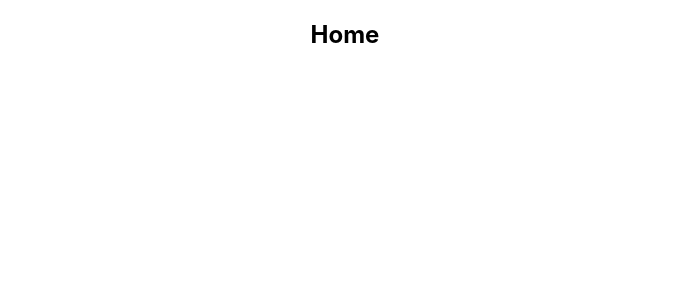
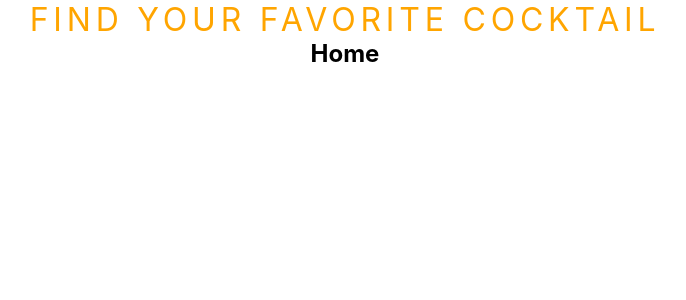
Before and after one commit to AvetBadalyan/Tales-of-Cocktails-Redux-Toolkit, a React (Create React App) app: page / in a window 1280 px wide. Shown: the top 300 px of the page, without its empty margins (295-981 px from the left). Built offline with nearby package versions, Linux system fonts and the light colour scheme.

Commit message:
feat: configure store with cocktail slice

```diff
--- a/src/App.js
+++ b/src/App.js
@@ -1,14 +1,16 @@
 import { Route, Routes } from "react-router-dom";
 import "./App.css";
+import Header from "./components/Header";
 import Home from "./pages/Home/Home";
 import SingleCocktail from "./pages/SingleCocktail/SingleCocktail";
 
 function App() {
   return (
     <div className="App">
+      <Header />
       <Routes>
         <Route path="/" element={<Home />} />
-        <Route path="/cocktail" element={<SingleCocktail />} />
+        <Route path="/cocktail/:id" element={<SingleCocktail />} />
       </Routes>
     </div>
   );
--- /dev/null
+++ b/src/components/Header.css
@@ -0,0 +1,9 @@
+.header-title {
+  font-size: 2rem;
+  text-transform: capitalize;
+  letter-spacing: 0.3rem;
+  text-align: center;
+  margin-bottom: 3.5rem;
+  margin-top: 1rem;
+  color:orange;
+}
--- a/src/components/Header.jsx
+++ b/src/components/Header.jsx
@@ -1,9 +1,14 @@
 import React from "react";
+import "./Header.css";
 
 export default function Header() {
   return (
     <div>
-      <h1>Header</h1>
+      <div className="navbar">
+        <div className="container-fluid">
+          <span className="header-title">FIND YOUR FAVORITE COCKTAIL</span>
+        </div>
+      </div>
     </div>
   );
 }
--- a/src/index.css
+++ b/src/index.css
@@ -1,13 +1,23 @@
+* {
+  margin: 0;
+  padding: 0;
+  box-sizing: border-box;
+}
+
+html {
+  scroll-behavior: smooth;
+}
+
 body {
   margin: 0;
-  font-family: -apple-system, BlinkMacSystemFont, 'Segoe UI', 'Roboto', 'Oxygen',
-    'Ubuntu', 'Cantarell', 'Fira Sans', 'Droid Sans', 'Helvetica Neue',
+  font-family: -apple-system, BlinkMacSystemFont, "Segoe UI", "Roboto", "Oxygen",
+    "Ubuntu", "Cantarell", "Fira Sans", "Droid Sans", "Helvetica Neue",
     sans-serif;
   -webkit-font-smoothing: antialiased;
   -moz-osx-font-smoothing: grayscale;
 }
 
 code {
-  font-family: source-code-pro, Menlo, Monaco, Consolas, 'Courier New',
+  font-family: source-code-pro, Menlo, Monaco, Consolas, "Courier New",
     monospace;
 }
--- a/src/index.js
+++ b/src/index.js
@@ -1,16 +1,20 @@
-import React from 'react';
-import ReactDOM from 'react-dom/client';
-import './index.css';
-import App from './App';
-import reportWebVitals from './reportWebVitals';
-import { BrowserRouter } from 'react-router-dom';
+import React from "react";
+import ReactDOM from "react-dom/client";
+import "./index.css";
+import App from "./App";
+import reportWebVitals from "./reportWebVitals";
+import { BrowserRouter } from "react-router-dom";
+import { Provider } from "react-redux";
+import store from "./redux/store";
 
-const root = ReactDOM.createRoot(document.getElementById('root'));
+const root = ReactDOM.createRoot(document.getElementById("root"));
 root.render(
   <React.StrictMode>
-    <BrowserRouter>
-      <App />
-    </BrowserRouter>
+    <Provider store={store}>
+      <BrowserRouter>
+        <App />
+      </BrowserRouter>
+    </Provider>
   </React.StrictMode>
 );
 
--- /dev/null
+++ b/src/redux/features/cocktailSlice.js
@@ -0,0 +1,35 @@
+import { createAsyncThunk, createSlice } from "@reduxjs/toolkit";
+
+const url = "https://www.thecocktaildb.com/api/json/v1/1/search.php?s=";
+
+export const fetchCocktails = createAsyncThunk(
+  "cocktails/fetchCocktails",
+  async () => {
+    return fetch(url).then((res) => res.json());
+  }
+);
+
+const cocktailSlice = createSlice({
+  name: "cocktails",
+  initialState: {
+    cocktails: [],
+    cocktail: [],
+    loading: false,
+    error: null,
+  },
+  extraReducers: {
+    [fetchCocktails.pending]: (state, action) => {
+      state.loading = true;
+    },
+    [fetchCocktails.fulfilled]: (state, action) => {
+      state.loading = false;
+      state.cocktails = action.payload.drinks;
+    },
+    [fetchCocktails.rejected]: (state, action) => {
+      state.loading = false;
+      state.error = action.payload;
+    },
+  },
+});
+
+export default cocktailSlice.reducer;
--- /dev/null
+++ b/src/redux/store.js
@@ -0,0 +1,8 @@
+import { configureStore } from "@reduxjs/toolkit";
+import CocktailReducer from "./features/cocktailSlice";
+
+export default configureStore({
+  reducer: {
+    app: CocktailReducer,
+  },
+});
```
